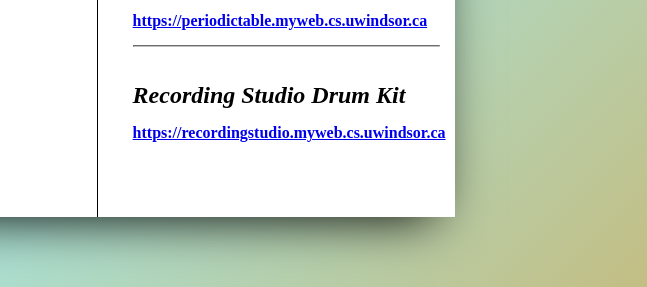
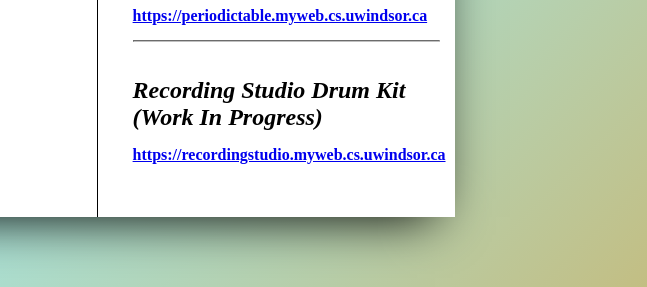
Before and after one commit to Tyler-Ouellette/tyler-ouellette.github.io, a plain HTML site: page index.html in a window 1280 px wide. Shown: the part 449-736 px from the top of the page, 633-1280 px from the left. Drawn offline with Linux system fonts and the light colour scheme.

Commit message:
added WIP

```diff
--- a/index.html
+++ b/index.html
@@ -53,7 +53,7 @@
 					<a href="https://periodictable.myweb.cs.uwindsor.ca">https://periodictable.myweb.cs.uwindsor.ca</a>
 				</h4>
 				<hr>
-				<h2>Recording Studio Drum Kit</h2>
+				<h2>Recording Studio Drum Kit (Work In Progress)</h2>
 				<h4>
 					<a
 						href="https://recordingstudio.myweb.cs.uwindsor.ca">https://recordingstudio.myweb.cs.uwindsor.ca</a>
```
